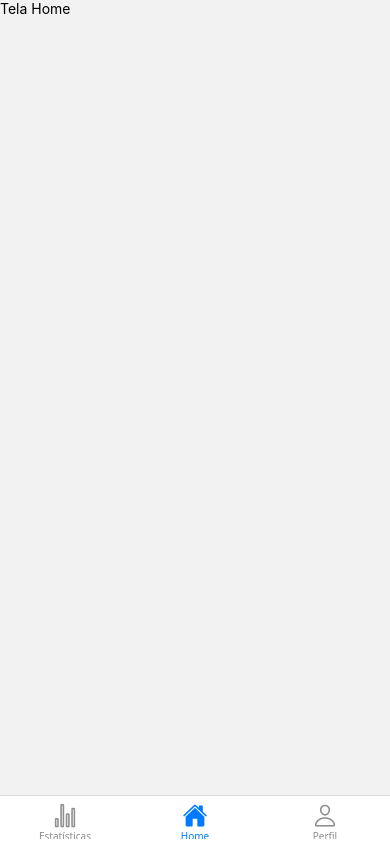
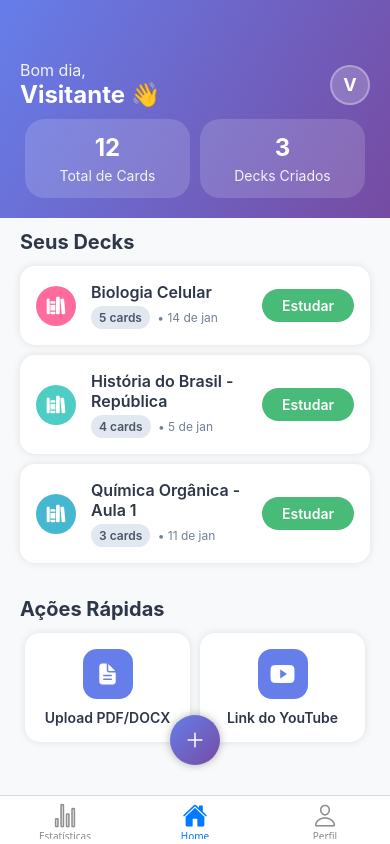
Before and after one commit to henrymzs/estudeAI, a React Native app in the folder mobile/src/: screen /Main in a window 390 px wide. Built offline with nearby package versions, Linux system fonts and the light colour scheme.

Commit message:
feat: cria tela inicial com painel e lista de decks Adiciona tela principal após o login com estatísticas do usuário, cartas de deck e ações rápidas com dados mockados para testes

```diff
--- a/mobile/src/screens/main/Home.js
+++ b/mobile/src/screens/main/Home.js
@@ -1,9 +1,326 @@
-import { View, Text } from "react-native"
+import { View, Text, ScrollView, TouchableOpacity, StyleSheet } from 'react-native';
+import { LinearGradient } from 'expo-linear-gradient';
+import { Ionicons } from '@expo/vector-icons';
 
 export default function Home() {
+
+    // dados mockados
+    const userDecks = [
+        {
+            id: 1,
+            title: 'Biologia Celular',
+            cards: 5,
+            date: '14 de jan',
+            color: '#FF6B9D'
+        },
+        {
+            id: 2,
+            title: 'História do Brasil - República',
+            cards: 4,
+            date: '5 de jan',
+            color: '#4ECDC4'
+        },
+        {
+            id: 3,
+            title: 'Química Orgânica - Aula 1',
+            cards: 3,
+            date: '11 de jan',
+            color: '#45B7D1'
+        }
+    ];
+
+    const totalCards = userDecks.reduce((sum, deck) => sum + deck.cards, 0);
+
+    const getGreeting = () => {
+        const hour = new Date().getHours();
+        if (hour < 12) return 'Bom dia';
+        if (hour < 18) return 'Boa tarde';
+        return 'Boa noite';
+    };
+
     return (
-        <View>
-            <Text>Tela Home</Text>
+        <View style={styles.container}>
+            <ScrollView
+                showsVerticalScrollIndicator={false}
+                contentContainerStyle={styles.scrollContent}
+            >
+                <LinearGradient
+                    colors={['#667eea', '#764ba2']}
+                    style={styles.header}
+                    start={{ x: 0, y: 0 }}
+                    end={{ x: 1, y: 1 }}
+                >
+
+                    <View style={styles.headerContent}>
+                        <View>
+                            <Text style={styles.greeting}>{getGreeting()},</Text>
+                            <Text style={styles.username}>Visitante 👋</Text>
+                        </View>
+                        <TouchableOpacity style={styles.avatarButton}>
+                            <Text style={styles.avatarText}>V</Text>
+                        </TouchableOpacity>
+                    </View>
+
+                    <View style={styles.statsContainer}>
+                        <View style={styles.statCard}>
+                            <Text style={styles.statNumber}>{totalCards}</Text>
+                            <Text style={styles.statLabel}>Total de Cards</Text>
+                        </View>
+                        <View style={styles.statCard}>
+                            <Text style={styles.statNumber}>{userDecks.length}</Text>
+                            <Text style={styles.statLabel}>Decks Criados</Text>
+                        </View>
+                    </View>
+                </LinearGradient>
+
+                <View style={styles.section}>
+                    <Text style={styles.sectionTitle}>Seus Decks</Text>
+                    {userDecks.map((deck) => (
+                        <View key={deck.id} style={styles.deckCard}>
+                            <View style={styles.deckInfo}>
+                                <View style={[styles.deckIcon, { backgroundColor: deck.color }]}>
+                                    <Ionicons name="library" size={20} color="#fff" />
+                                </View>
+                                <View style={styles.deckDetails}>
+                                    <Text style={styles.deckTitle}>{deck.title}</Text>
+                                    <View style={styles.deckMetaContainer}>
+                                        <View style={styles.cardCount}>
+                                            <Text style={styles.cardCountText}>{deck.cards} cards</Text>
+                                        </View>
+                                        <Text style={styles.deckDate}> • {deck.date}</Text>
+                                    </View>
+                                </View>
+                            </View>
+                            <TouchableOpacity style={styles.studyButton}>
+                                <Text style={styles.studyButtonText}>Estudar</Text>
+                            </TouchableOpacity>
+                        </View>
+                    ))}
+                </View>
+
+                <View style={styles.section}>
+                    <Text style={styles.sectionTitle}>Ações Rápidas</Text>
+                    <View style={styles.actionsContainer}>
+                        <TouchableOpacity style={styles.actionCard}>
+                            <View style={styles.actionIcon}>
+                                <Ionicons name="document-text" size={24} color="#fff" />
+                            </View>
+                            <Text style={styles.actionText}>Upload PDF/DOCX</Text>
+                        </TouchableOpacity>
+                        <TouchableOpacity style={styles.actionCard}>
+                            <View style={[styles.actionIcon, { backgroundColor: '#667eea' }]}>
+                                <Ionicons name="logo-youtube" size={24} color="#fff" />
+                            </View>
+                            <Text style={styles.actionText}>Link do YouTube</Text>
+                        </TouchableOpacity>
+                    </View>
+                </View>
+
+            </ScrollView>
+
+            <TouchableOpacity
+                activeOpacity={0.8}
+            >
+                <LinearGradient
+                    colors={['#667eea', '#764ba2']}
+                    style={styles.fab}
+                    start={{ x: 0, y: 0 }}
+                    end={{ x: 1, y: 1 }}
+                >
+                    <Ionicons name="add" size={24} color="#fff" />
+                </LinearGradient>
+            </TouchableOpacity>
         </View>
     );
 }
+const styles = StyleSheet.create({
+    container: {
+        flex: 1,
+        backgroundColor: '#f8f9fa',
+    },
+    scrollContent: {
+        paddingBottom: 100,
+    },
+    header: {
+        paddingHorizontal: 20,
+        paddingTop: 60,
+        paddingBottom: 20,
+    },
+    headerContent: {
+        flexDirection: 'row',
+        justifyContent: 'space-between',
+        alignItems: 'center',
+        marginBottom: 10,
+    },
+    greeting: {
+        color: '#fff',
+        fontSize: 16,
+        opacity: 0.9,
+    },
+    username: {
+        color: '#fff',
+        fontSize: 24,
+        fontWeight: 'bold',
+    },
+    avatarButton: {
+        width: 40,
+        height: 40,
+        borderRadius: 20,
+        backgroundColor: 'rgba(255,255,255,0.2)',
+        justifyContent: 'center',
+        alignItems: 'center',
+        borderWidth: 2,
+        borderColor: 'rgba(255,255,255,0.3)',
+    },
+    avatarText: {
+        color: '#fff',
+        fontSize: 18,
+        fontWeight: 'bold',
+    },
+    statsContainer: {
+        flexDirection: 'row',
+        justifyContent: 'space-between',
+    },
+    statCard: {
+        flex: 1,
+        backgroundColor: 'rgba(255,255,255,0.15)',
+        padding: 14,
+        borderRadius: 20,
+        marginHorizontal: 5,
+        alignItems: 'center',
+    },
+    statNumber: {
+        color: '#fff',
+        fontSize: 24,
+        fontWeight: 'bold',
+    },
+    statLabel: {
+        color: '#fff',
+        fontSize: 14,
+        opacity: 0.9,
+        marginTop: 5,
+    },
+    section: {
+        paddingHorizontal: 20,
+        paddingVertical: 12,
+    },
+    sectionTitle: {
+        fontSize: 20,
+        fontWeight: 'bold',
+        color: '#2d3748',
+        marginBottom: 12,
+    },
+    deckCard: {
+        backgroundColor: '#fff',
+        borderRadius: 15,
+        padding: 16,
+        marginBottom: 10,
+        flexDirection: 'row',
+        alignItems: 'center',
+        justifyContent: 'space-between',
+        shadowColor: '#000',
+        shadowOpacity: 0.1,
+        shadowRadius: 8,
+        elevation: 3,
+    },
+    deckInfo: {
+        flexDirection: 'row',
+        alignItems: 'center',
+        flex: 1,
+    },
+    deckIcon: {
+        width: 40,
+        height: 40,
+        borderRadius: 20,
+        justifyContent: 'center',
+        alignItems: 'center',
+        marginRight: 15,
+    },
+    deckDetails: {
+        flex: 1,
+    },
+    deckTitle: {
+        fontSize: 16,
+        fontWeight: '600',
+        color: '#2d3748',
+        marginBottom: 4,
+    },
+    deckMetaContainer: {
+        flexDirection: 'row',
+        alignItems: 'center',
+    },
+
+    cardCount: {
+        backgroundColor: '#e2e8f0',
+        paddingHorizontal: 8,
+        paddingVertical: 4,
+        borderRadius: 12,
+        marginRight: 4,
+    },
+    cardCountText: {
+        fontSize: 12,
+        color: '#4a5568',
+        fontWeight: '600',
+    },
+    deckDate: {
+        fontSize: 12,
+        color: '#718096',
+    },
+    studyButton: {
+        backgroundColor: '#48bb78',
+        paddingHorizontal: 20,
+        paddingVertical: 8,
+        borderRadius: 20,
+    },
+    studyButtonText: {
+        color: '#fff',
+        fontSize: 14,
+        fontWeight: '600',
+    },
+    actionsContainer: {
+        flexDirection: 'row',
+        justifyContent: 'space-between',
+    },
+    actionCard: {
+        flex: 1,
+        backgroundColor: '#fff',
+        padding: 16,
+        borderRadius: 15,
+        alignItems: 'center',
+        marginHorizontal: 5,
+        shadowColor: '#000',
+        shadowOpacity: 0.1,
+        shadowRadius: 8,
+        elevation: 3,
+    },
+    actionIcon: {
+        width: 50,
+        height: 50,
+        borderRadius: 14,
+        backgroundColor: '#667eea',
+        justifyContent: 'center',
+        alignItems: 'center',
+        marginBottom: 10,
+    },
+    actionText: {
+        fontSize: 14,
+        fontWeight: '600',
+        color: '#2d3748',
+        textAlign: 'center',
+    },
+    fab: {
+        position: 'absolute',
+        bottom: 30,
+        alignSelf: 'center',
+        width: 50,
+        height: 50,
+        borderRadius: 30,
+        backgroundColor: '#667eea',
+        justifyContent: 'center',
+        alignItems: 'center',
+        shadowColor: '#000',
+        shadowOpacity: 0.3,
+        shadowRadius: 8,
+        elevation: 8,
+    },
+});
```
